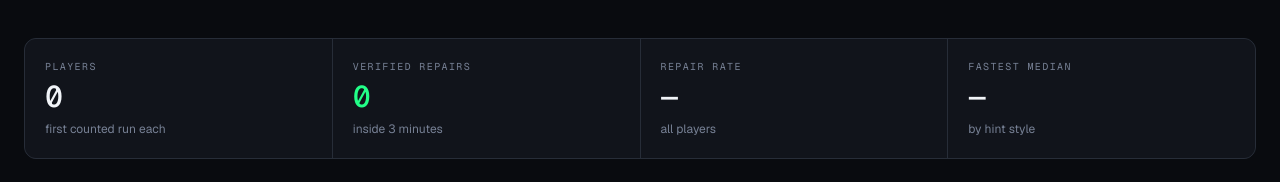
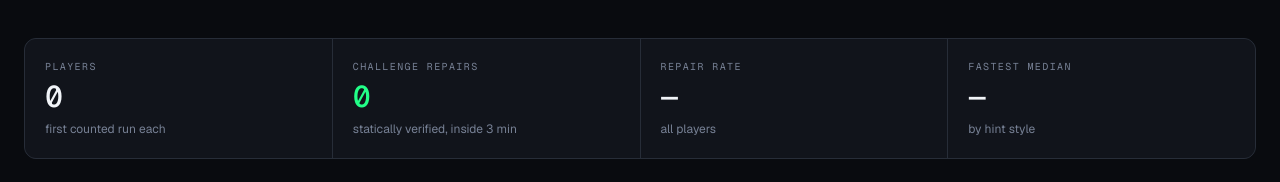
Before and after one commit to Mohammad-Umar7/experiment-doctor, a Next.js app in the folder apps/web/: page /rescue in a window 1280 px wide. Shown: the part 260-442 px from the top of the page. Built offline with nearby package versions, Linux system fonts and the light colour scheme; no server answers.

Commit message:
copy(rescue): label challenge repairs as statically verified

```diff
--- a/apps/web/src/components/rescue/rescue-client.tsx
+++ b/apps/web/src/components/rescue/rescue-client.tsx
@@ -104,7 +104,7 @@ export function RescueClient() {
         <Kpi label="Players" hint="first counted run each">
           <Counter value={stats?.players ?? 0} />
         </Kpi>
-        <Kpi label="Verified repairs" hint="inside 3 minutes">
+        <Kpi label="Challenge repairs" hint="statically verified, inside 3 min">
           <Counter value={stats?.verifiedRepairs ?? 0} className="text-healthy" />
         </Kpi>
         <Kpi label="Repair rate" hint="all players">
```
